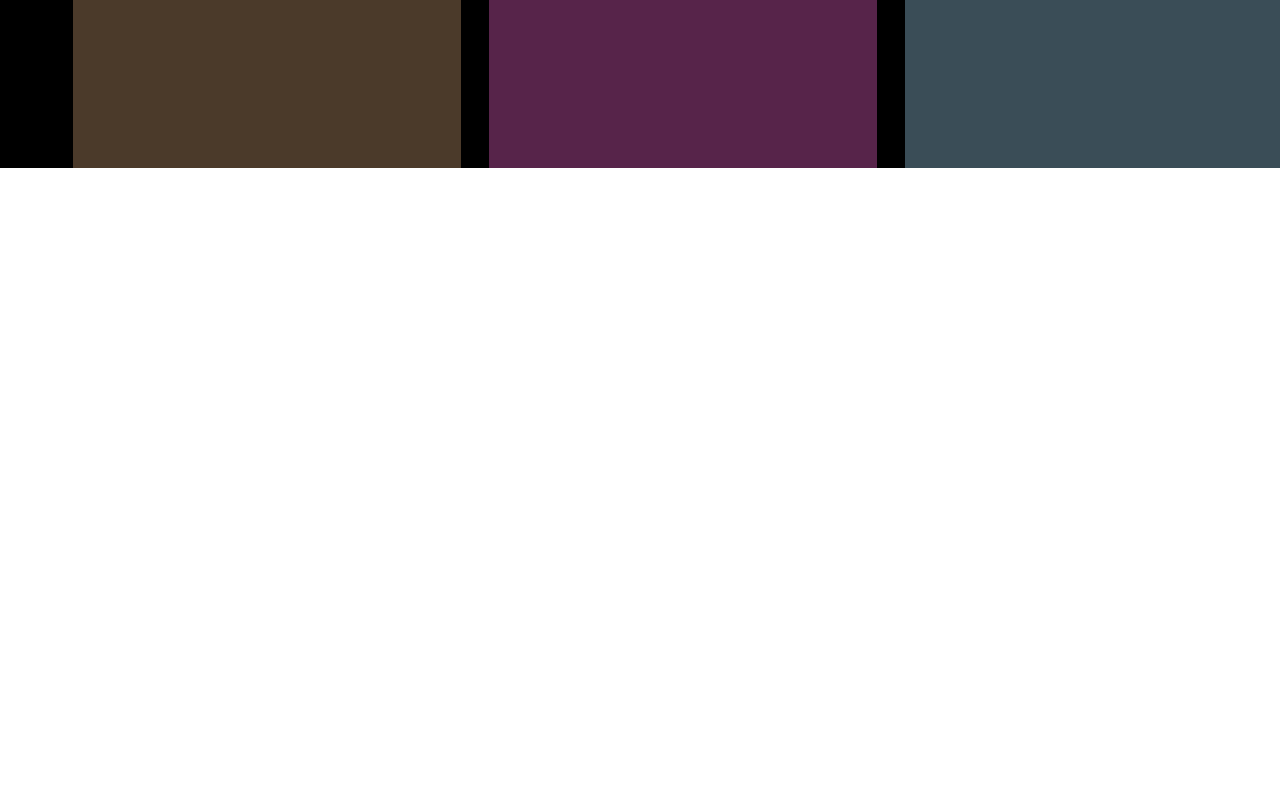
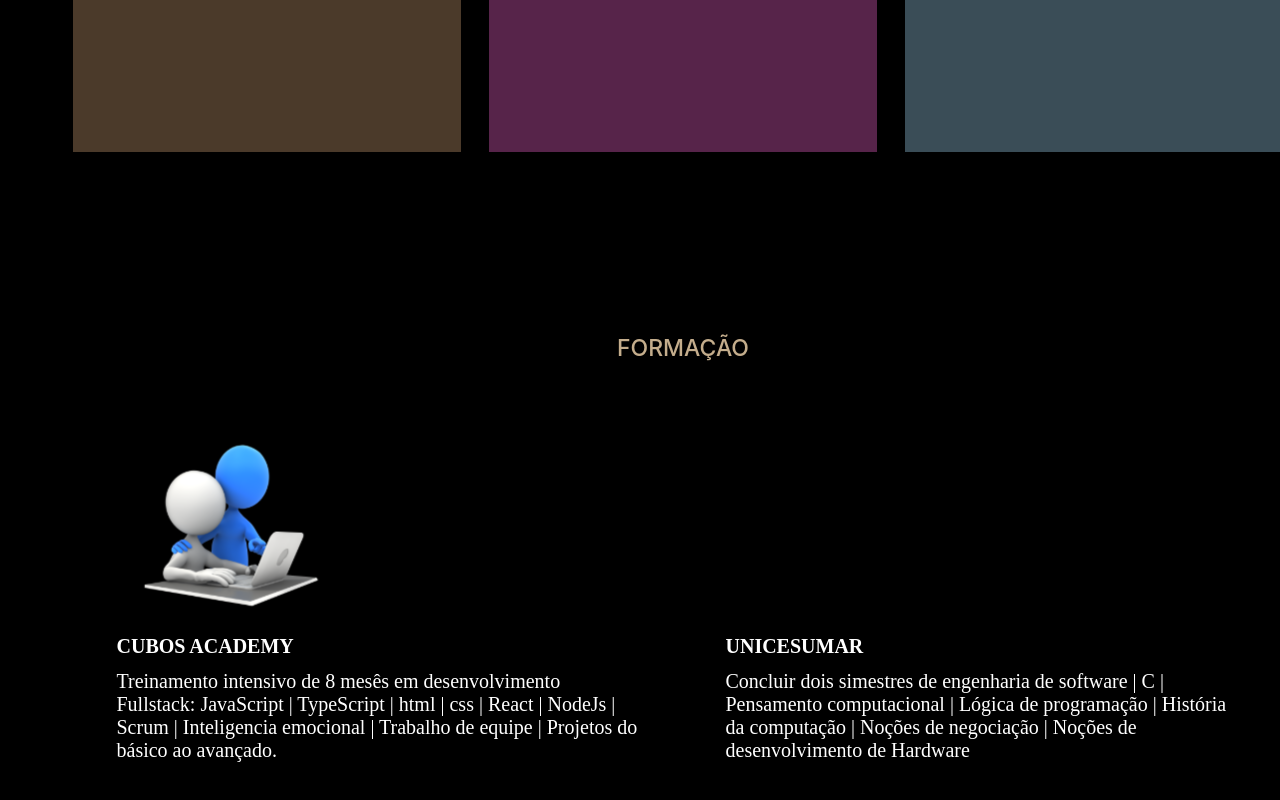
Before and after one commit to claudioares/my_personal_page, a React (Vite) app: page / in a window 1280 px wide. Shown: the part 1898-2698 px from the top of the page. Before the commit the page ends 2066 px from the top, so only its background shows below. Built offline with nearby package versions, Linux system fonts and the light colour scheme.

Commit message:
add componente de formação

```diff
--- a/src/Page/styles.css
+++ b/src/Page/styles.css
@@ -1,7 +1,7 @@
 .container_page{
     display: flex;
     flex-direction: column;
-
+    height: 277.3rem;
     min-height: 100vh;
 
     padding-top: 3.1rem;
--- /dev/null
+++ b/src/components/Main/Formation/index.jsx
@@ -0,0 +1,46 @@
+import './styles.css';
+import image_01 from '../../../assets/imagens/formation/image_01.svg';
+
+function Formation () {
+    return(
+        <div className='container'>
+             <div className='content_services'>
+                <h1 className='presents_sections'>
+                    FORMAÇÃO
+                </h1>
+                <div className='content_formation'>
+                    <img
+                        src={image_01}
+                        alt="imagem de dois prototipo humanos
+                        estudando em um notbook"
+                    />
+                    <div className='formation_description'>
+                        <div className='contente_discription'>
+                            <strong>
+                                CUBOS ACADEMY
+                            </strong>
+                            <p>
+                                Treinamento intensivo de 8 mesês em desenvolvimento Fullstack: JavaScript |
+                                TypeScript | html | css | React | NodeJs | Scrum | Inteligencia emocional |
+                                Trabalho de equipe | Projetos do básico ao avançado.
+                            </p>
+                        </div>
+
+                        <div className='contente_discription'>
+                            <strong>
+                                UNICESUMAR
+                            </strong>
+                            <p>
+                                Concluir dois simestres de engenharia de software |
+                                C | Pensamento computacional | Lógica de programação | História da computação |
+                                Noções de negociação | Noções de desenvolvimento de Hardware
+                            </p>
+                        </div>
+                    </div>
+                </div>
+            </div>
+        </div>
+    )
+}
+
+export default Formation;
--- /dev/null
+++ b/src/components/Main/Formation/styles.css
@@ -0,0 +1,38 @@
+.content_formation{
+    display: flex;
+    flex-direction: column;
+
+    gap: 2.0rem;
+}
+.content_formation img{
+    width: 22.7rem;
+    height: 17.0rem;
+}
+.formation_description{
+    display: flex;
+
+    gap: 8.5rem;
+}
+.contente_discription{
+    display: flex;
+    flex-direction: column;
+
+    gap: 0.9rem;
+}
+.contente_discription strong{
+    font-family: 'Jost';
+    font-style: normal;
+    font-weight: 700;
+    font-size: 2rem;
+    line-height: 2.9rem;
+}
+.contente_discription p{
+    width: 524px;
+    height: 69px;
+
+    font-family: 'Jost';
+    font-style: normal;
+    font-weight: 400;
+    font-size: 2rem;
+    line-height: 2.3rem;
+}
--- a/src/components/Main/index.jsx
+++ b/src/components/Main/index.jsx
@@ -1,3 +1,4 @@
+import Formation from "./Formation";
 import MyName from "./MyName";
 import Portifolio from "./Portifolio";
 import Services from "./Services";
@@ -8,6 +9,7 @@ function Main () {
         <MyName />
         <Services />
         <Portifolio />
+        <Formation />
       </div>
     )
 }
--- a/src/global_styles/index.css
+++ b/src/global_styles/index.css
@@ -17,7 +17,7 @@ body {
       sans-serif;
 
   min-width:136.6rem;
-  min-height: 76.8rem;
+  min-height: 100vh;
 
   font-size: 1.6rem;
   margin: 0;
--- a/src/global_styles/presents_sections.css
+++ b/src/global_styles/presents_sections.css
@@ -2,7 +2,7 @@
     font-family: 'Inter';
     font-style: normal;
     font-weight: 500;
-    font-size: 3rem;
+    font-size: 2.3rem;
 
     color: #C4AD8C;
 }
```
